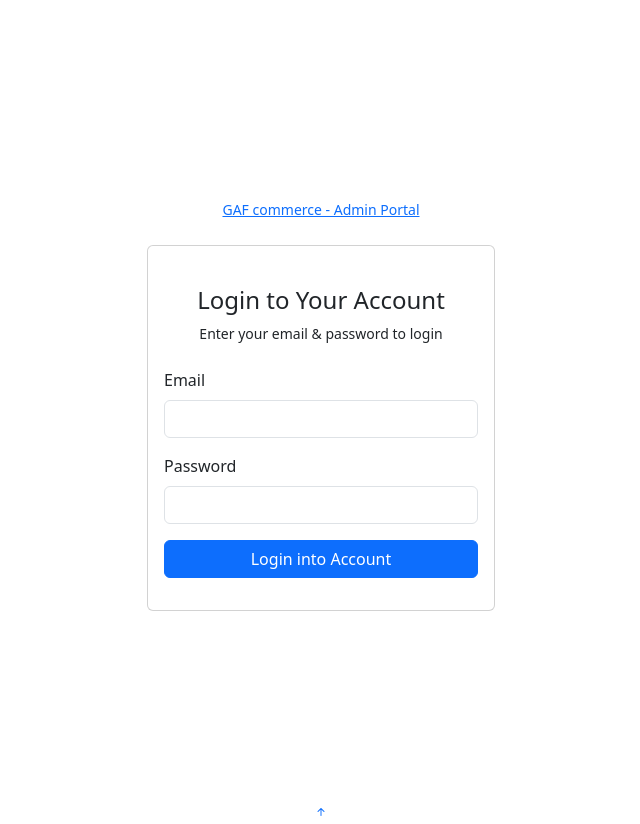
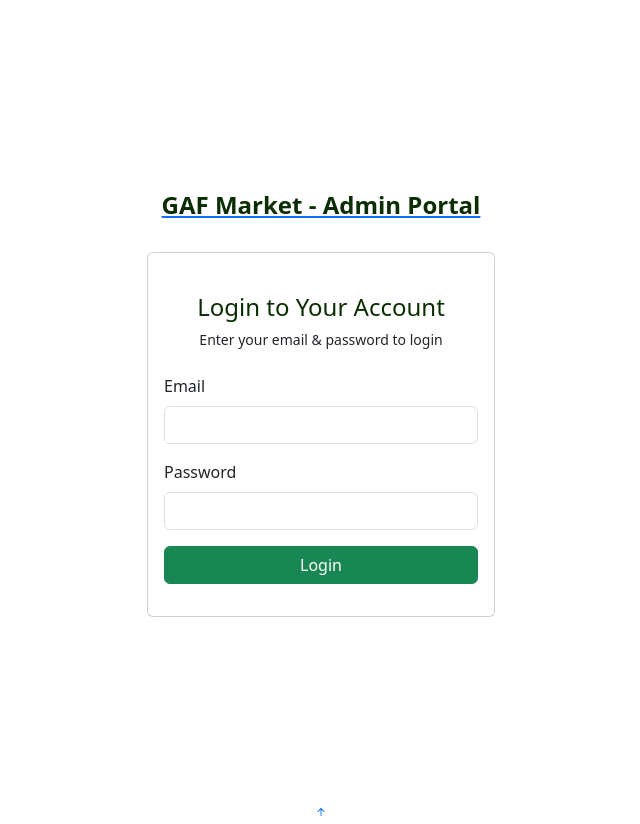
Before and after one commit to swaesway/gaf-market, a PHP site: page /login.php in a window 1280 px wide. Shown: the whole page, without its empty margins (319-959 px from the left). Run offline with PHP 8.4, Linux system fonts and the light colour scheme; some libraries are stand-ins or nearby versions.

Commit message:
changed colours

```diff
--- a/admin/auth/login.php
+++ b/admin/auth/login.php
@@ -63,7 +63,7 @@ session_start();
 
               <div class="d-flex justify-content-center py-4">
                 <a href="index.html" class="logo d-flex align-items-center w-auto">
-                  <span class="d-none d-lg-block"><small>GAF commerce - Admin Portal</small></span>
+                  <span class="d-none d-lg-block" style="color: #0a2d02;"><h4 class="fw-bold">GAF Market - Admin Portal</h4></span>
                 </a>
               </div><!-- End Logo -->
 
@@ -72,7 +72,7 @@ session_start();
                 <div class="card-body">
 
                   <div class="pt-4 pb-2">
-                    <h5 class="card-title text-center pb-0 fs-4">Login to Your Account</h5>
+                    <h5 class="card-title text-center pb-0 fs-4" style="color: #0a2d02;">Login to Your Account</h5>
                     <p class="text-center small">Enter your email & password to login</p>
                   </div>
 
@@ -92,7 +92,7 @@ session_start();
                       <div class="invalid-feedback">Please enter your password!</div>
                     </div>
                     <div class="col-12">
-                      <button class="btn btn-primary w-100" type="submit" name="loginbtn">Login into Account</button>
+                      <button class="btn btn-success w-100" type="submit" name="loginbtn">Login</button>
                     </div>
                     <div class="col-12">
                     </div>
```
